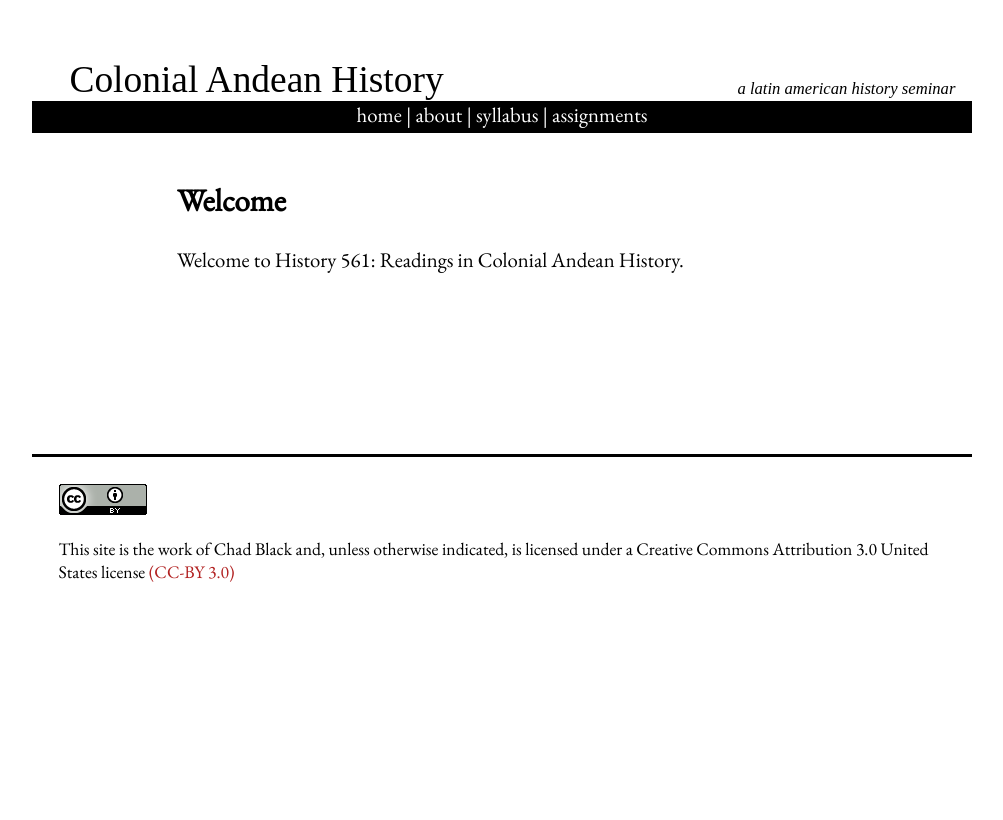
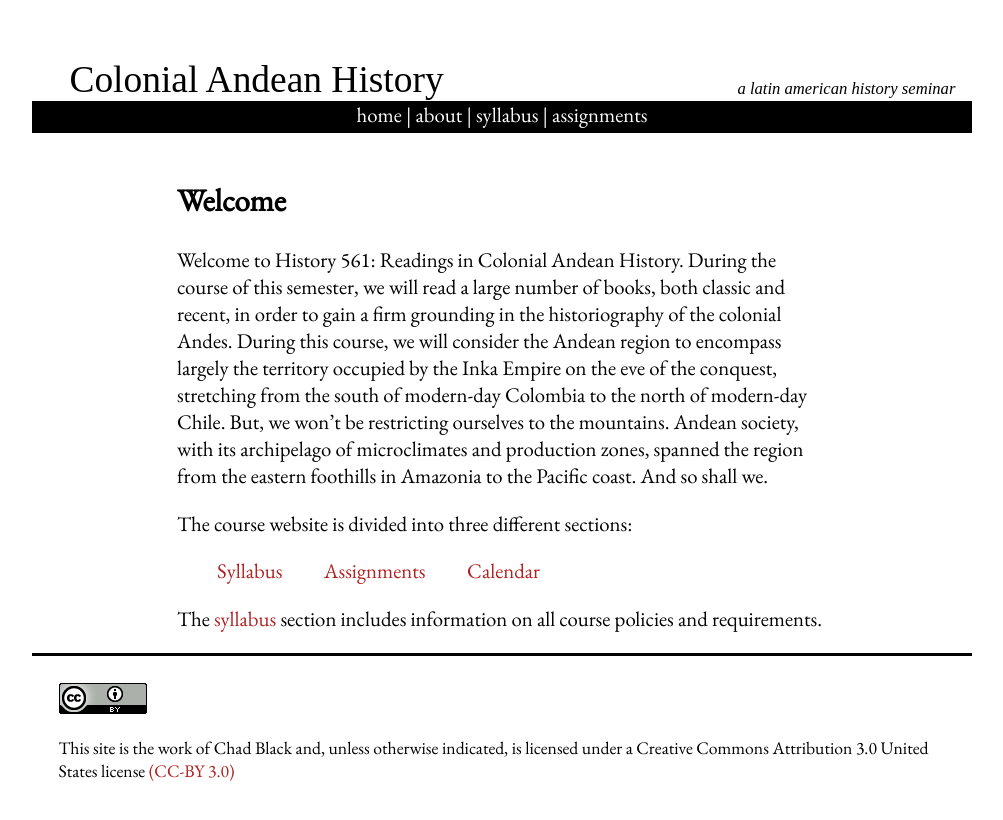
Before and after one commit to chadblack/colonialandes, a Jekyll site: the page built from index.md, in a window 1280 px wide. Shown: the top 820 px of the page, without its empty margins (138-1141 px from the left). Built offline with Jekyll 4.4.1, drawn with Linux system fonts in a browser that asks for light colours; some web fonts are replaced.

Commit message:
building out; welcome page, syllabus, etc.

```diff
--- a/_includes/header.html
+++ b/_includes/header.html
@@ -3,6 +3,6 @@
 <div id="site-description"><em>a latin american history seminar</em></div>
 
 <nav>
-<a href="/">home</a>  |  <a href="/about">about</a> | <a href="/syllabus">syllabus</a> | <a href="/assignments">assignments</a>
+<a href="/">home</a>  |  <a href="/info/about">about</a> | <a href="/info/syllabus">syllabus</a> | <a href="/info/assignments">assignments</a>
 </nav>
 </header>
--- a/css/screen.css
+++ b/css/screen.css
@@ -98,7 +98,7 @@ float:left;margin-right:5px;margin-bottom:5px;-ms-interpolation-mode:bicubic}
 
 div.maruku_toc ul {
     text-align:center;
-    margin-left: 1em;
+    margin: 10 auto;
 }
 
 div.maruku_toc li {
--- a/index.md
+++ b/index.md
@@ -5,4 +5,18 @@ title: Home
 
 ## Welcome
 
-Welcome to History 561: Readings in Colonial Andean History.
+Welcome to History 561: Readings in Colonial Andean History. During the course of this semester, we will read a large number of books, both classic and recent, in order to gain a firm grounding in the historiography of the colonial Andes. During this course, we will consider the Andean region to encompass largely the territory occupied by the Inka Empire on the eve of the conquest, stretching from the south of modern-day Colombia to the north of modern-day Chile. But, we won't be restricting ourselves to the mountains. Andean society, with its archipelago of microclimates and production zones, spanned the region from the eastern foothills in Amazonia to the Pacific coast. And so shall we.
+
+The course website is divided into three different sections:
+
+<div class="maruku_toc">
+
+<ul>
+<li><a href="/info/syllabus">Syllabus</a></li>
+<li><a href="/info/assignments">Assignments</a></li>
+<li><a href="/info/calendar">Calendar</a></li>
+</ul>
+
+</div>
+
+The [syllabus](/info/syllabus) section includes information on all course policies and requirements.
```
Also changed, not shown: info/about.md (added, +2 -0 lines), info/syllabus.md (+2 -0 lines).
